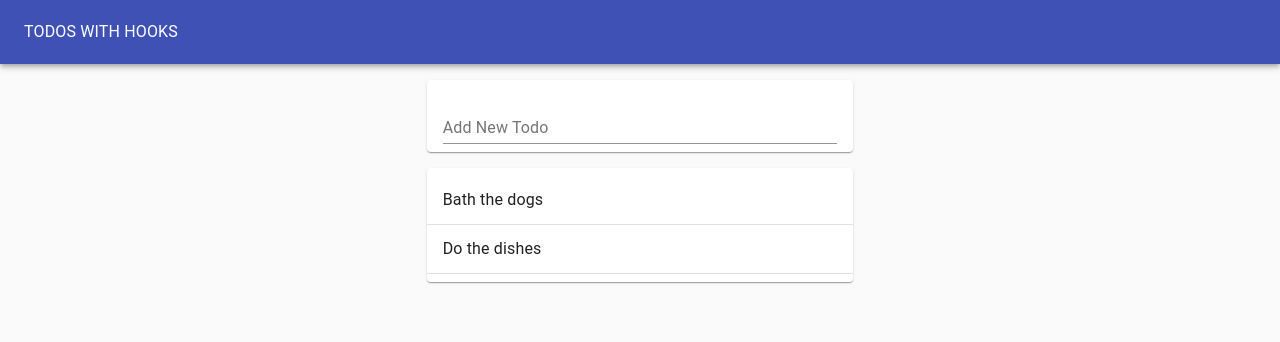
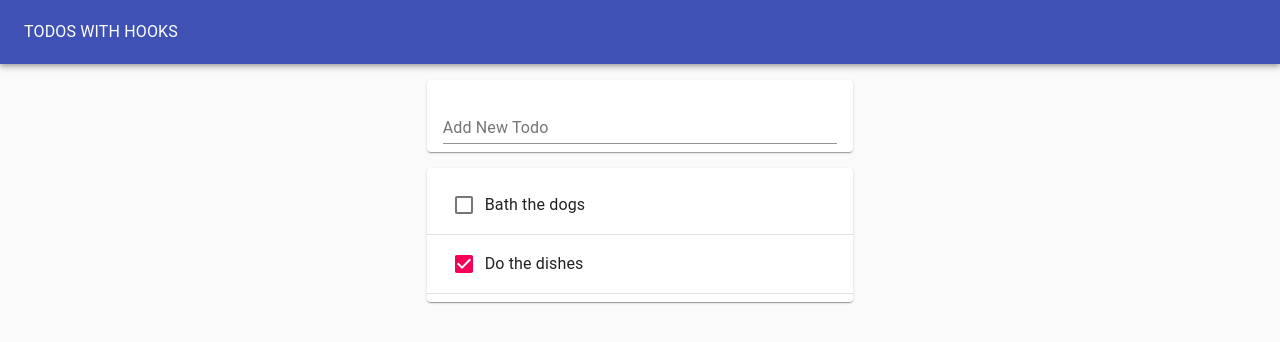
Before and after one commit to diasjuniorr/hooks-todo-example, a React (Create React App) app: page / in a window 1280 px wide. Shown: the top 342 px of the page. Built offline with nearby package versions, Linux system fonts and the light colour scheme.

Commit message:
Adds checkbox to todo component

```diff
--- a/src/components/Todo/index.tsx
+++ b/src/components/Todo/index.tsx
@@ -1,16 +1,20 @@
 import React from 'react'
-import List from '@material-ui/core/List'
+import ListItem from '@material-ui/core/ListItem'
 import ListItemText from '@material-ui/core/ListItemText'
+import Checkbox from '@material-ui/core/Checkbox'
 
 interface Props {
   task: string
   completed: boolean
 }
 
-const Todo: React.FC<Props> = ({ task }) => {
+const Todo: React.FC<Props> = ({ task, completed }) => {
   return (
     <>
-      <ListItemText>{task}</ListItemText>
+      <ListItem>
+        <Checkbox checked={completed} />
+        <ListItemText>{task}</ListItemText>
+      </ListItem>
     </>
   )
 }
--- a/src/components/TodoList/index.tsx
+++ b/src/components/TodoList/index.tsx
@@ -2,7 +2,6 @@ import React from 'react'
 import Paper from '@material-ui/core/Paper'
 import List from '@material-ui/core/List'
 import ListItem from '@material-ui/core/ListItem'
-import ListItemText from '@material-ui/core/ListItemText'
 import Divider from '@material-ui/core/Divider'
 
 import Todo from '../Todo'
@@ -25,13 +24,11 @@ const TodoList: React.FC<Props> = ({ Todos }) => {
           {Todos.map((todo) => {
             return (
               <>
-                <ListItem>
-                  <Todo
-                    key={todo.id}
-                    task={todo.task}
-                    completed={todo.completed}
-                  />
-                </ListItem>
+                <Todo
+                  key={todo.id}
+                  task={todo.task}
+                  completed={todo.completed}
+                />
                 <Divider />
               </>
             )
```
